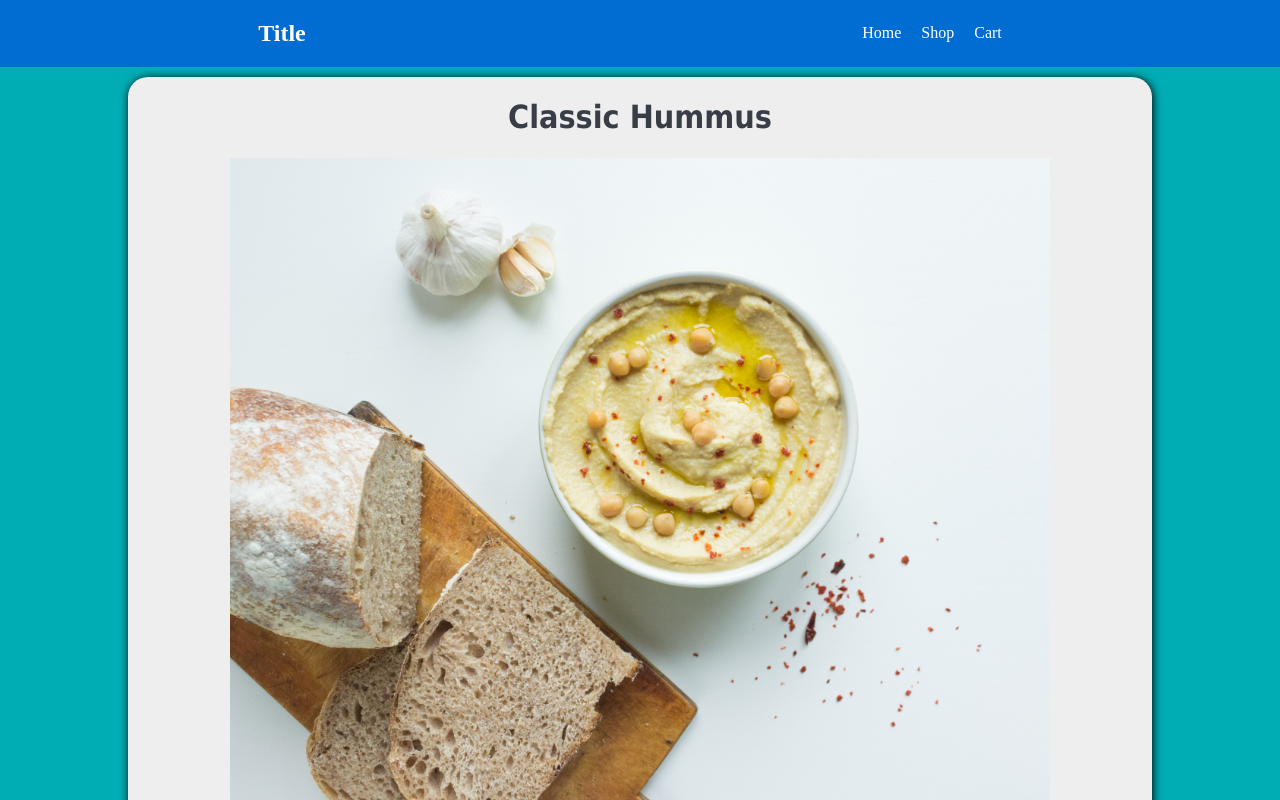
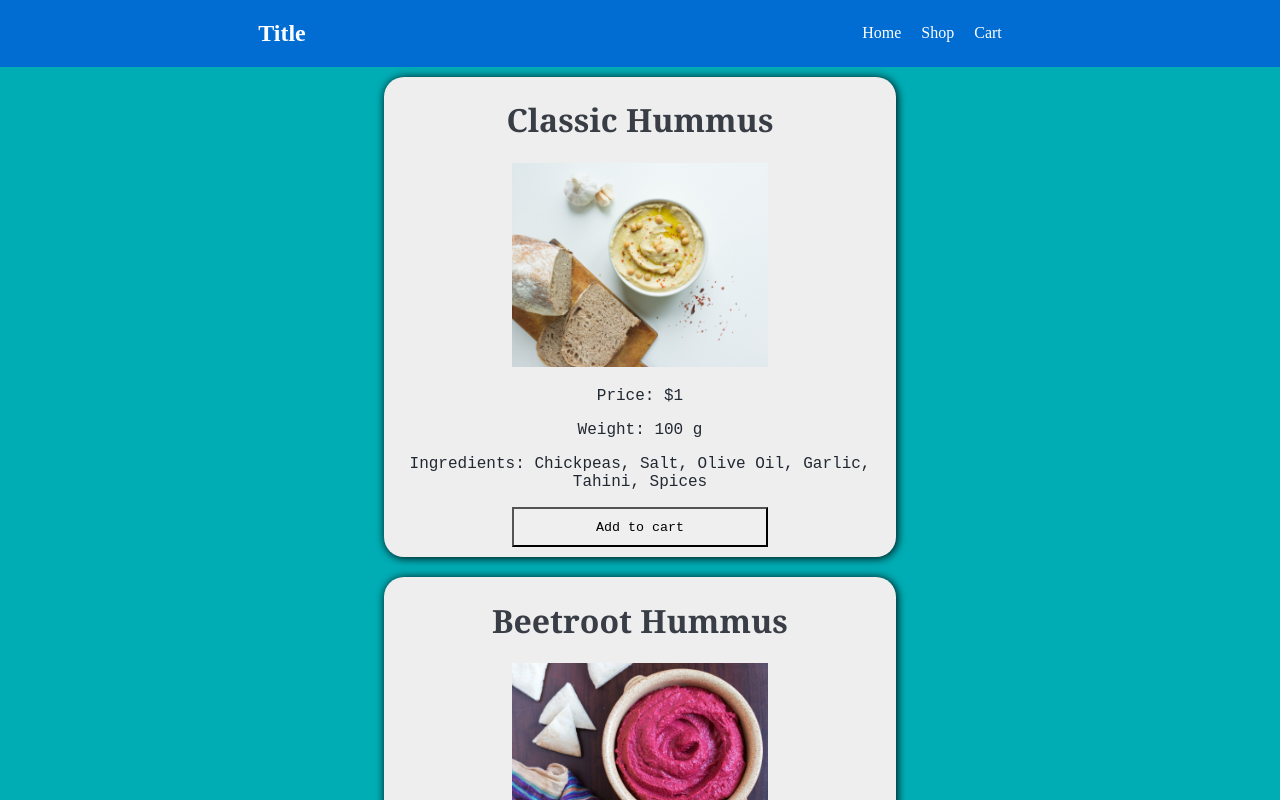
Before and after one commit to rawezh1/shopping-cart, a React (Create React App) app: page / in a window 1280 px wide. Shown: the top 800 px of the page. Built offline with nearby package versions, Linux system fonts and the light colour scheme.

Commit message:
shop refactor

```diff
--- a/src/components/shop.css
+++ b/src/components/shop.css
@@ -6,28 +6,37 @@
 }
 .card {
   align-items: center;
-  height: 10%;
-  width: 80%;
+  width: 40%;
   margin:10px;
   background-color: #EEEEEE;
   box-shadow: black 1px 1px 10px;
   border-radius: 20px;
+  background-size: contain;
 }
 .card-title {
     color: #393E46;
-    font-family:Tahoma;
+    font-family:Georgia;
 }
 .card-text {
     color: #222831;
 }
 .card-img {
-    object-fit:contain;
-    max-width: 80%;
-    max-height: 80%;
+    object-fit:cover;
+    max-width: 50%;
+    max-height: 50%;
 }
 .card-button {
     margin-bottom: 10px;
+    font-family: monospace;
+    width: 20vw;
+    height: 5vh;
+    border-radius: 0;
 }
 p {
     font-family:'Courier New', Courier, monospace;
 }
+.card-button:hover{
+    background-color:rgb(10, 3, 3);
+    color: white;
+
+}
--- a/src/components/shop.js
+++ b/src/components/shop.js
@@ -5,7 +5,7 @@ function Shop(props) {
   const makeCards = () => {
     return props.cardInfo.map((card, index) => {
       return (
-        <div key={index} className='card'>
+        <div key={index} className='card' style={{backgroundImage:`${card.src}`}}>
           <h1 className='card-title'>{card.name}</h1>
           <img className='card-img' src={card.src} alt=''>
           </img>
```
